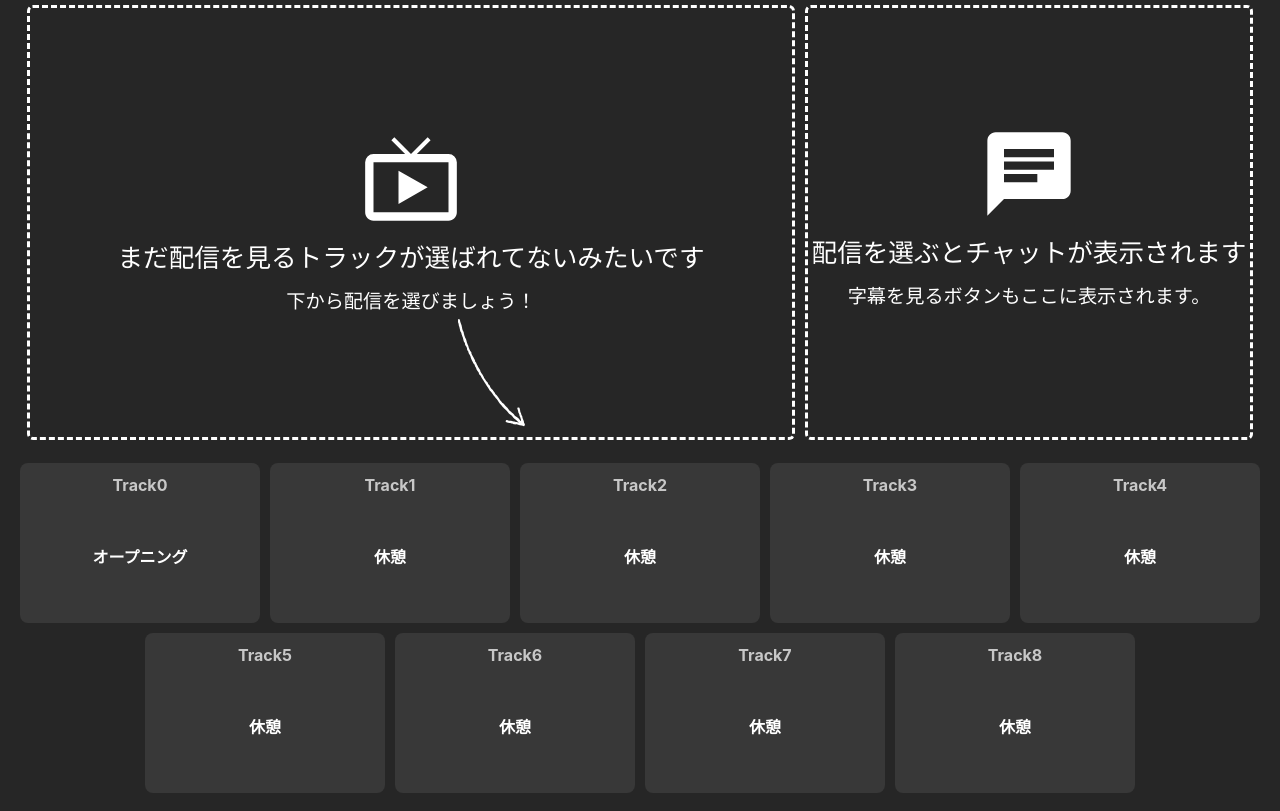
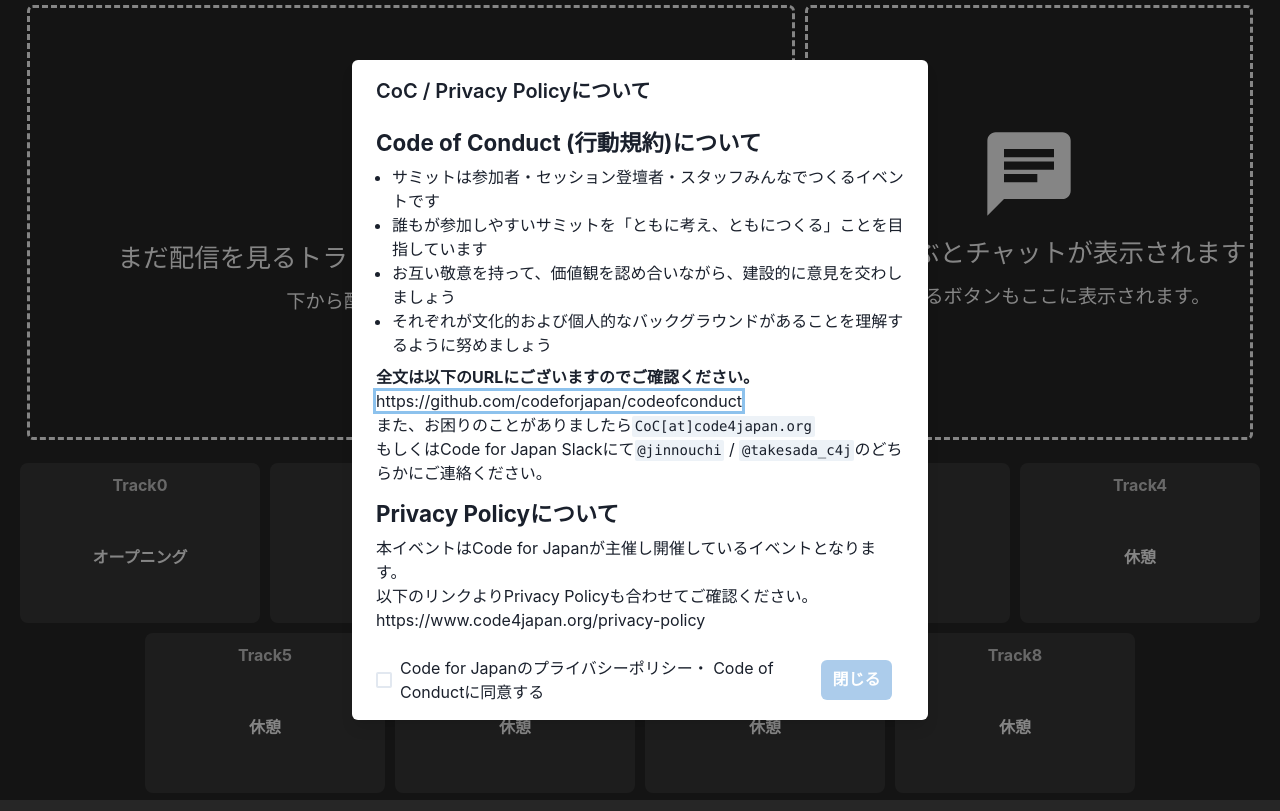
Before and after one commit to NEKOYASAN/summit-viewer, a Next.js app: page / in a window 1280 px wide. Built offline with nearby package versions, Linux system fonts and the light colour scheme.

Commit message:
CoCCheckModal追加

```diff
--- a/pages/index.tsx
+++ b/pages/index.tsx
@@ -1,11 +1,32 @@
 import type { NextPage } from 'next';
-import { Icon, AspectRatio, Box, Button, Center, Flex, Text } from '@chakra-ui/react';
+import {
+  Icon,
+  AspectRatio,
+  Box,
+  Button,
+  Center,
+  Flex,
+  Text,
+  Modal,
+  ModalOverlay,
+  ModalContent,
+  ModalHeader,
+  ModalBody,
+  ModalFooter,
+  Heading,
+  UnorderedList,
+  ListItem,
+  Code,
+  Link,
+  Checkbox,
+} from '@chakra-ui/react';
 import { TrackCard } from '../components/TrackCard';
 import { Yazirusi } from '../components/yazirusi';
 import json from '../day1.json';
 import dayjs from 'dayjs';
 import { useEffect, useState } from 'react';
 import { MdLiveTv, MdChat } from 'react-icons/md';
+import { use } from 'ast-types';
 
 const isBetween = require('dayjs/plugin/isBetween');
 dayjs.extend(isBetween);
@@ -37,6 +58,8 @@
   const [viewUDWeb, setViewUDWeb] = useState<undefined | string>(undefined);
   const [viewUDApp, setViewUDApp] = useState<undefined | string>(undefined);
   const [hostName, setHostName] = useState<string>('');
+  const [cocCheck, setCoCCheck] = useState<boolean>(false);
+  const [modalCheck, setModalCheck] = useState(false);
   const updateData = () => {
     const datas = json.filter((value) => {
       return (
@@ -52,6 +75,8 @@
     }
   };
   useEffect(() => {
+    const CoC = localStorage.getItem('CoCCheck');
+    setCoCCheck(!!CoC);
     setHostName(location.hostname);
     updateData();
   }, []);
@@ -214,6 +239,83 @@
             : undefined}
         </Flex>
       </Center>
+      <Modal
+        closeOnOverlayClick={false}
+        isOpen={!cocCheck}
+        onClose={() => {}}
+        scrollBehavior={'inside'}
+        size={'xl'}
+      >
+        <ModalOverlay />
+        <ModalContent>
+          <ModalHeader>CoC / Privacy Policyについて</ModalHeader>
+          <ModalBody>
+            <Heading fontSize={'1.4rem'} mb={2}>
+              Code of Conduct (行動規約)について
+            </Heading>
+            <UnorderedList>
+              <ListItem>
+                サミットは参加者・セッション登壇者・スタッフみんなでつくるイベントです
+              </ListItem>
+              <ListItem>
+                誰もが参加しやすいサミットを「ともに考え、ともにつくる」ことを目指しています
+              </ListItem>
+              <ListItem>
+                お互い敬意を持って、価値観を認め合いながら、建設的に意見を交わしましょう
+              </ListItem>
+              <ListItem>
+                それぞれが文化的および個人的なバックグラウンドがあることを理解するように努めましょう
+              </ListItem>
+            </UnorderedList>
+            <Text fontWeight="bold" mt={2}>
+              全文は以下のURLにございますのでご確認ください。
+            </Text>
+            <Link href="https://github.com/codeforjapan/codeofconduct" isExternal>
+              https://github.com/codeforjapan/codeofconduct
+            </Link>
+            <Text>
+              また、お困りのことがありましたら<Code>CoC[at]code4japan.org</Code>
+            </Text>
+            <Text>
+              もしくはCode for Japan Slackにて<Code>@jinnouchi</Code> / <Code>@takesada_c4j</Code>
+              のどちらかにご連絡ください。
+            </Text>
+
+            <Heading fontSize={'1.4rem'} mb={2} mt={'1rem'}>
+              Privacy Policyについて
+            </Heading>
+            <Text>本イベントはCode for Japanが主催し開催しているイベントとなります。</Text>
+            <Text>以下のリンクよりPrivacy Policyも合わせてご確認ください。</Text>
+            <Link href="https://www.code4japan.org/privacy-policy" isExternal>
+              https://www.code4japan.org/privacy-policy
+            </Link>
+          </ModalBody>
+
+          <ModalFooter>
+            <Checkbox
+              isChecked={modalCheck}
+              onChange={(e) => {
+                setModalCheck(e.target.checked);
+              }}
+            >
+              Code for Japanのプライバシーポリシー・ Code of Conductに同意する
+            </Checkbox>
+            <Button
+              colorScheme="blue"
+              mr={3}
+              isDisabled={!modalCheck}
+              onClick={() => {
+                if (modalCheck) {
+                  localStorage.setItem('CoCCheck', 'true');
+                  setCoCCheck(true);
+                }
+              }}
+            >
+              閉じる
+            </Button>
+          </ModalFooter>
+        </ModalContent>
+      </Modal>
     </Box>
   );
 };
```
